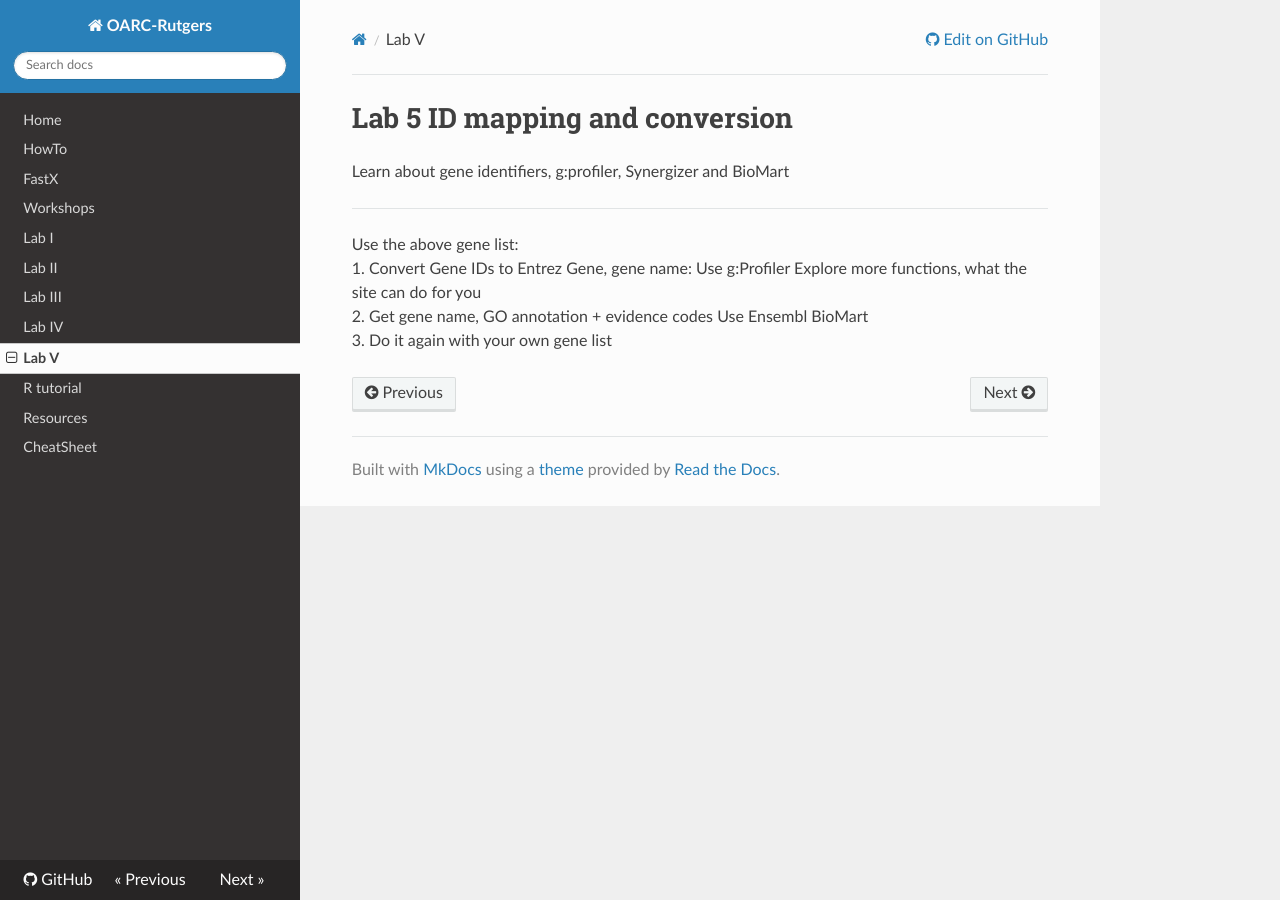
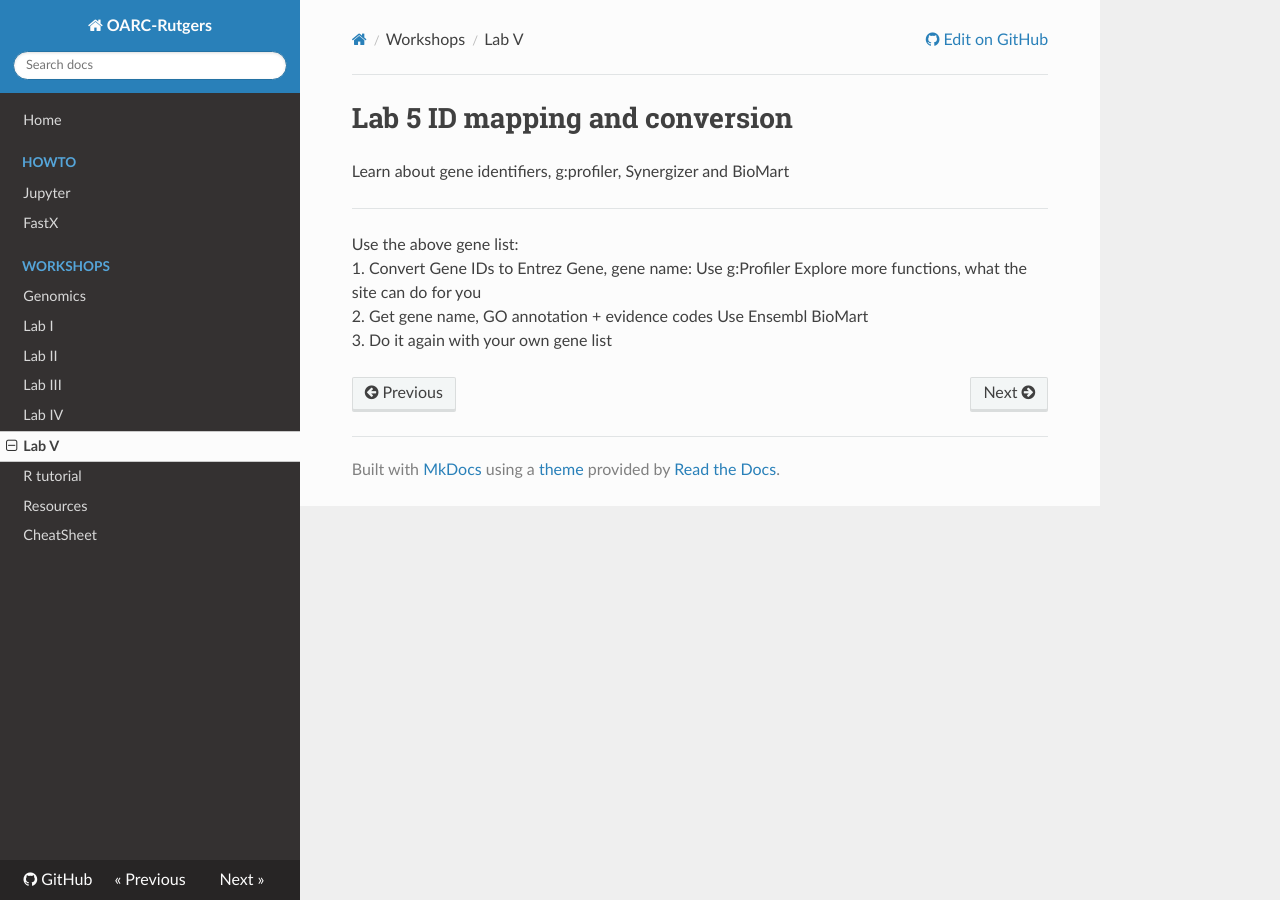
Before and after one commit to EzryStIago/training, an MkDocs documentation site: the page built from docs/workshops/Lab_5.md, in a window 1280 px wide. Built offline with MkDocs 1.6.1, drawn with Linux system fonts in a browser that asks for light colours; nearby versions of some CDN libraries; old or Windows-style settings are respelled for this version of MkDocs.

Commit message:
changed doc directory structure to fix menu indentation

```diff
--- a/mkdocs.yml
+++ b/mkdocs.yml
@@ -1,15 +1,18 @@
 site_name: OARC-Rutgers
+site_url: https://rutgers-oarc.github.io/training
 repo_url: https://github.com/rutgers-oarc/training
 pages:
   - Home: 'index.md'
-  - HowTo: 'howto.md'
-  - FastX: 'fastx.md'
-  - Workshops: 'workshop.md'
-  - Lab I: 'Lab_1.md'
-  - Lab II: 'Lab_2.md'
-  - Lab III: 'Lab_3.md'
-  - Lab IV: "Lab_4.md"
-  - Lab V: 'Lab_5.md'
+  - HowTo:
+      - Jupyter: 'howtos/jupyter.md'
+      - FastX: 'howtos/fastx.md'
+  - Workshops:
+      - Genomics: 'workshops/workshop.md'
+      - Lab I: 'workshops/Lab_1.md'
+      - Lab II: 'workshops/Lab_2.md'
+      - Lab III: 'workshops/Lab_3.md'
+      - Lab IV: "workshops/Lab_4.md"
+      - Lab V: 'workshops/Lab_5.md'
   - R tutorial: 'ressentials.md'
   - Resources: 'resources.md'
   - CheatSheet: 'cheatsheet.md'
```
Also changed, not shown: docs/howtos/fastx.md (renamed from docs/fastx.md), docs/howtos/jupyter.md (renamed from docs/howto.md), docs/workshops/Lab_1.md (renamed from docs/Lab_1.md), docs/workshops/Lab_2.md (renamed from docs/Lab_2.md), docs/workshops/Lab_3.md (renamed from docs/Lab_3.md), docs/workshops/Lab_4.md (renamed from docs/Lab_4.md), docs/workshops/Lab_5.md (renamed from docs/Lab_5.md), docs/workshops/Workshop_Part2.md (renamed from docs/Workshop_Part2.md), docs/workshops/workshop.md (renamed from docs/workshop.md).
